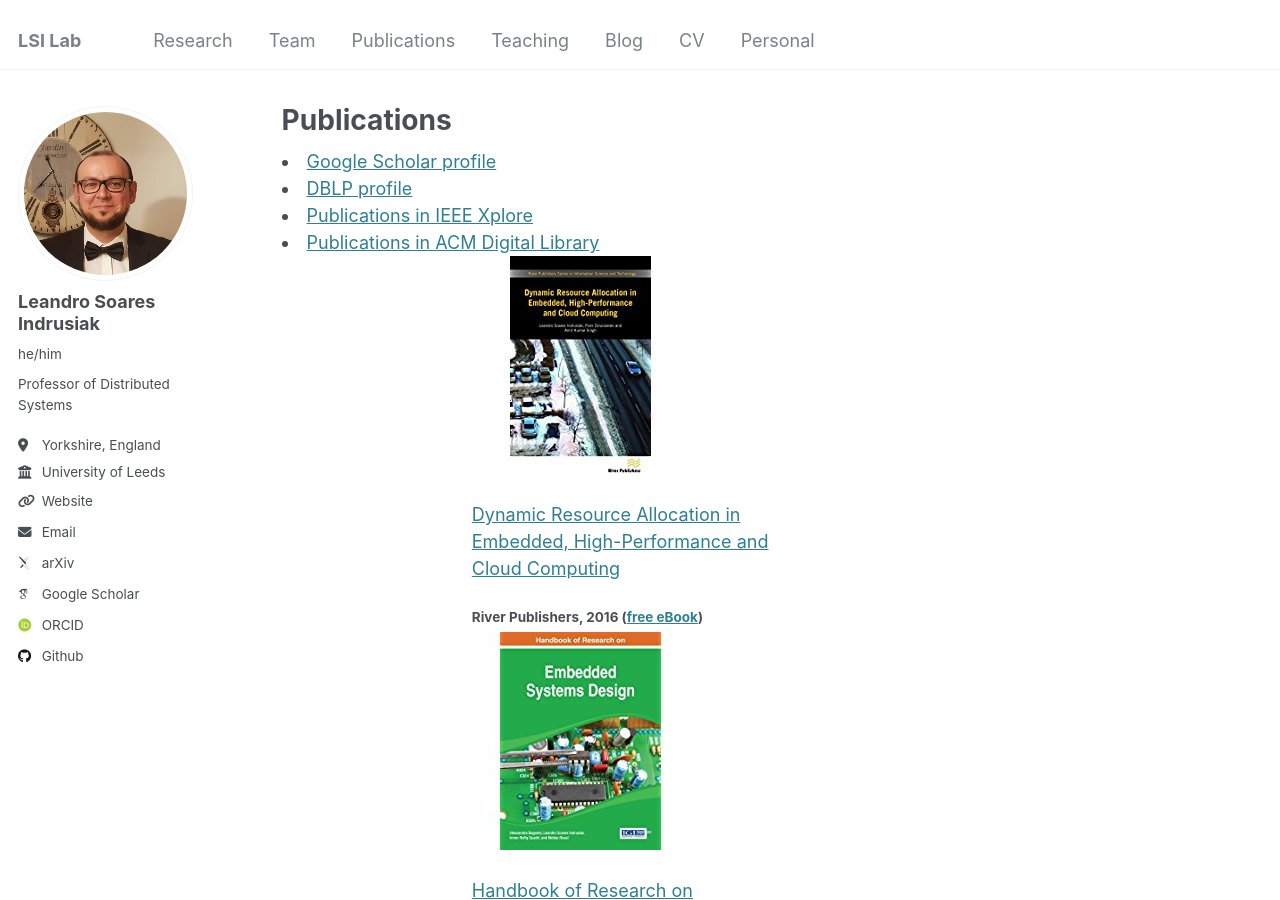
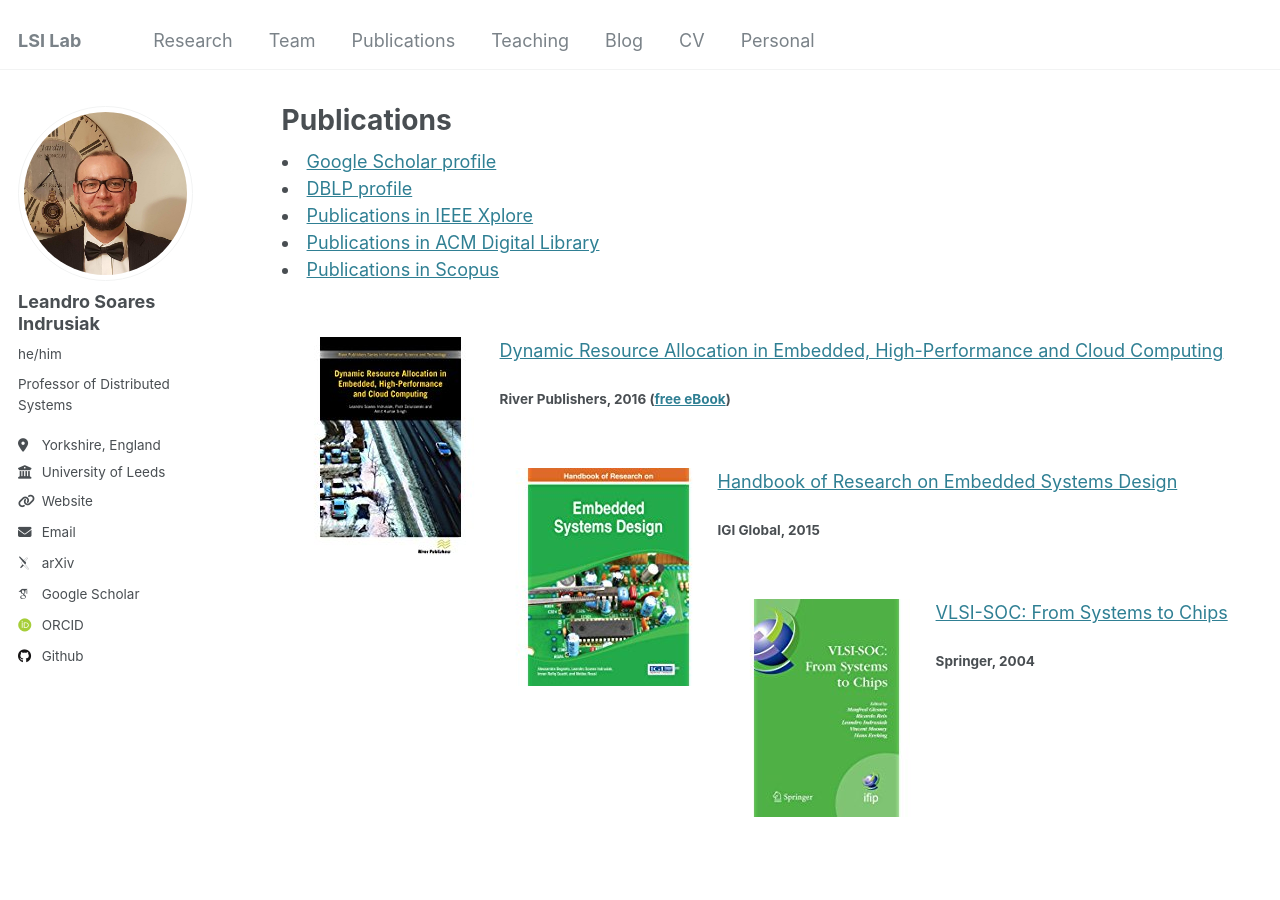
Before and after one commit to indrusiak/indrusiak.github.io, a Jekyll site: the page built from _pages/publications.html, in a window 1280 px wide and 900 px high. Built offline with Jekyll 4.4.1, drawn with Linux system fonts in a browser that asks for light colours; some web fonts are replaced.

Commit message:
Update publications.html

```diff
--- a/_pages/publications.html
+++ b/_pages/publications.html
@@ -31,22 +31,15 @@ author_profile: true
 <li><a href="http://www.informatik.uni-trier.de/~ley/db/indices/a-tree/i/Indrusiak:Leandro_Soares.html">DBLP profile</a></li>
 <li><a href="http://ieeexplore.ieee.org/search/searchresult.jsp?queryText=indrusiak&sortType=desc_p_Publication_Year&searchField=Search_All">Publications in IEEE Xplore</a></li>
 <li><a href="https://dl.acm.org/profile/81100311661">Publications in ACM Digital Library</a></li>
+<li><a href="http://www.scopus.com/authid/detail.url?authorId=58313547700">Publications in Scopus</a></li>
+<br><br>
 
-
-
-
-
-<div id="wrap">
-    <div id="left_col">
-    <img src="/images/book3.jpg"><br><br>
-    <a href="https://www.amazon.co.uk/Allocation-High-Performance-Computing-Publishers-Information/dp/8793519087">Dynamic Resource Allocation in Embedded, High-Performance and Cloud Computing</a><br><h4>River Publishers, 2016 (<a href="http://www.riverpublishers.com/research_details.php?book_id=413">free eBook</a>)</h4>
-    </div>
-    <div id="center_col">
-    <img src="/images/book2.jpg"><br><br>
-    <a href="https://www.amazon.co.uk/Handbook-Research-Engineering-Performance-Computing-x/dp/1466661941/">Handbook of Research on Embedded Systems Design</a><br><h4>IGI Global, 2015</h4>
-    </div>
-    <div id="right_col">
-    <img src="/images/book1.jpg"><br><br>
-    <a href="https://www.amazon.co.uk/VLSI-SOC-International-Integration-Information-Communication/dp/1441941266/">VLSI-SOC: From Systems to Chips</a><br><h4>Springer, 2004</h4>
-    </div>
-</div>
+<img align=left src="/images/book3.jpg">
+<a href="https://www.amazon.co.uk/Allocation-High-Performance-Computing-Publishers-Information/dp/8793519087">Dynamic Resource Allocation in Embedded, High-Performance and Cloud Computing</a><br><h4>River Publishers, 2016 (<a href="http://www.riverpublishers.com/research_details.php?book_id=413">free eBook</a>)</h4>
+<br><br>
+<img align=left src="/images/book2.jpg">
+<a href="https://www.amazon.co.uk/Handbook-Research-Engineering-Performance-Computing-x/dp/1466661941/">Handbook of Research on Embedded Systems Design</a><br><h4>IGI Global, 2015</h4>
+<br><br>
+<img align=left src="/images/book1.jpg">
+<a href="https://www.amazon.co.uk/VLSI-SOC-International-Integration-Information-Communication/dp/1441941266/">VLSI-SOC: From Systems to Chips</a><br><h4>Springer, 2004</h4>
+<br><br>
```
